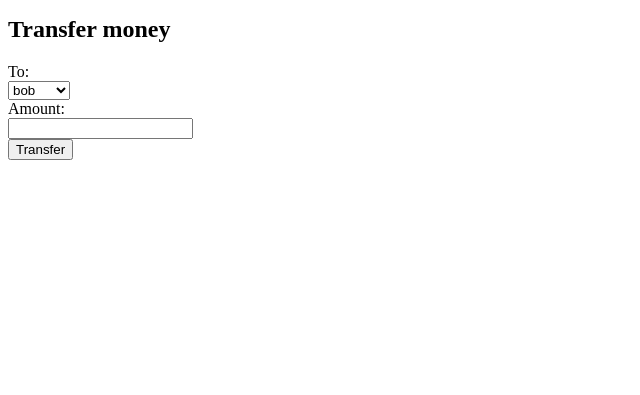
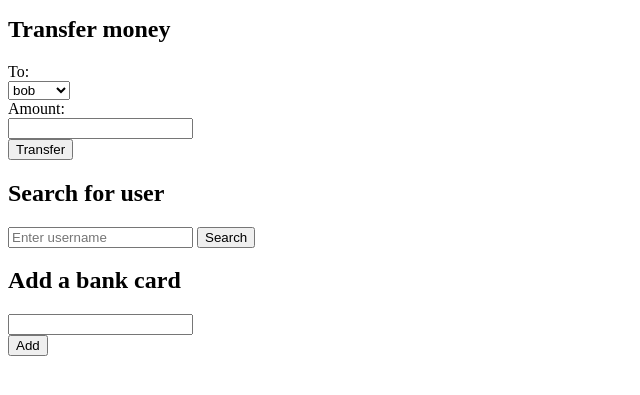
Before and after one commit to aapokoiv/Cyber_Sec_Project_1, a Django app: page / in a window 1280 px wide. Shown: the part 151-546 px from the top of the page, without its empty margins (0-640 px from the left). Run offline with Django 3.2, Linux system fonts and the light colour scheme; a user stored in the database is signed in; data comes from the database, SQL or seed files in the repository; both versions use the stored data as it was after the commit.

Commit message:
some changes and few bases of injection vulnerability

```diff
--- a/mysite/src/pages/models.py
+++ b/mysite/src/pages/models.py
@@ -7,3 +7,7 @@ from django.contrib.auth.models import User
 class Account(models.Model):
 	user = models.OneToOneField(User, on_delete=models.CASCADE)
 	balance = models.IntegerField()
+
+class Card(models.Model):
+    account = models.ForeignKey(Account, on_delete=models.CASCADE)
+    number = models.CharField(max_length=16)
--- a/mysite/src/pages/templates/pages/index.html
+++ b/mysite/src/pages/templates/pages/index.html
@@ -36,6 +36,22 @@
 
             <input type="submit" value="Transfer"/>
         </form>
+
+
+        <h2>Search for user</h2>
+            <form action="/search/" method="get">
+                <input type="text" name="username" placeholder="Enter username">
+                <input type="submit" value="Search">
+            </form>
+
+
+        <h2>Add a bank card</h2>
+        <form id='addCard' action='addCard/' method="POST">
+            {% csrf_token %}
+            <input type="number" name="number"/><br/>
+            <input type="submit" value="Add"/>
+        </form>
+
     </body>
 
 
--- a/mysite/src/pages/urls.py
+++ b/mysite/src/pages/urls.py
@@ -1,9 +1,12 @@
 from django.urls import path
 
-from .views import homePageView, transferView, viewAccount
+from .views import homePageView, transferView, viewAccount, userSearchView, addCard
 
 urlpatterns = [
     path('', homePageView, name='home'),
     path('transfer/', transferView, name='transfer'),
-    path('balance/<str:username>/', viewAccount, name='balance')
+    path('balance/<str:username>/', viewAccount, name='balance'),
+    path('search/', userSearchView, name='search'),
+    path('addCard/', addCard, name='add_card')
+
 ]
--- a/mysite/src/pages/views.py
+++ b/mysite/src/pages/views.py
@@ -3,8 +3,10 @@ from django.contrib.auth.decorators import login_required
 from django.shortcuts import render, redirect
 from django.views.decorators.csrf import csrf_exempt
 from django.contrib.auth.models import User
+from django.http import JsonResponse
 from django.db import transaction
-from .models import Account
+from .models import Account, Card
+import sqlite3
 
 
 @login_required
@@ -24,10 +26,36 @@ def transferView(request):
 
 @login_required
 def viewAccount(request, username):
-	#if request.user.username != username:
-	#	return HttpResponse("Unauthorized")
+	# if request.user.username != username:
+	#	 return HttpResponse("Unauthorized")
 	user = User.objects.get(username=username)
 	return HttpResponse(f"Balance of {username}: {user.account.balance}")
+
+@login_required
+def addCard(request):
+	if request.method == 'POST':
+		number = request.POST.get('number')
+		user = request.user
+		Card.objects.create(user=user, number=number)
+
+
+@login_required
+def userSearchView(request):
+	username = request.GET.get('username')
+	conn = sqlite3.connect('src/db.sqlite3')
+	cursor = conn.cursor()
+	query = f"""
+        SELECT auth_user.username, pages_account.balance
+        FROM auth_user
+        JOIN pages_account ON auth_user.id = pages_account.user_id
+        WHERE auth_user.username LIKE '%{username}%'
+		"""
+	cursor.execute(query)
+	rows = cursor.fetchall()
+	conn.close()
+
+	results = [{'username': row[0], 'balance': row[1]} for row in rows]
+	return JsonResponse({'results': results})
 
 @login_required
 def homePageView(request):
```
Also changed, not shown: mysite/src/db.sqlite3.
